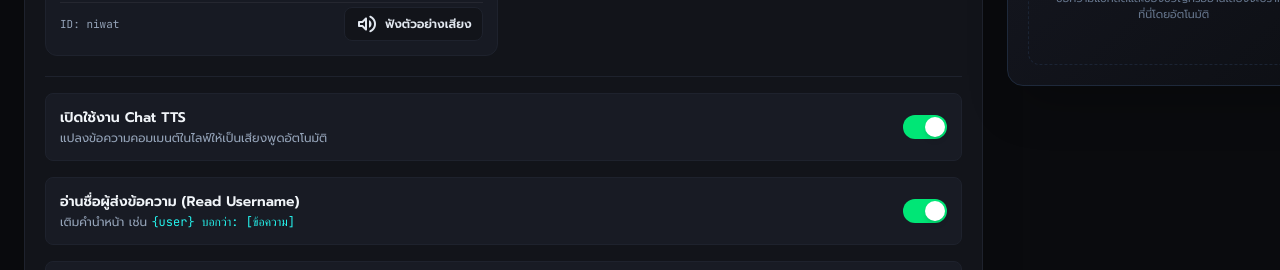
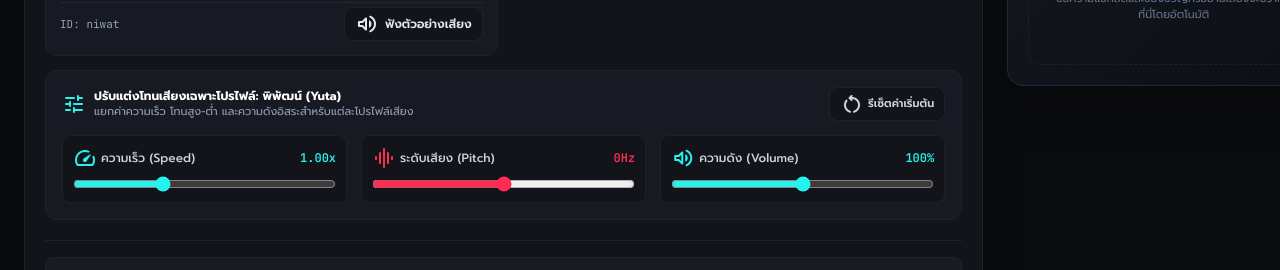
Before and after one commit to PhuriphatTyPeZ3r0/App-TikTok-Live-TTS-Dashboard-2026, a Next.js app in the folder frontend/: page / in a window 1280 px wide. Shown: the part 678-948 px from the top of the page. Built offline with nearby package versions, Linux system fonts and the light colour scheme; no server answers.

Commit message:
feat(ui): add per-voice acoustic tuning sliders to VoiceSelector dashboard

```diff
--- a/frontend/src/app/page.tsx
+++ b/frontend/src/app/page.tsx
@@ -25,7 +25,11 @@ import { LiveQueueConsole } from "../components/LiveQueueConsole";
 import { useTikFinitySettings } from "../hooks/useTikFinitySettings";
 import { useDashboardSocket } from "../hooks/useDashboardSocket";
 import { normalizeTtsText, isUserOnCooldown } from "../lib/textUtils";
-import type { QueueItem } from "../types/tikfinity";
+import {
+  DEFAULT_VOICE_TUNING,
+  type QueueItem,
+  type VoiceTuningConfig,
+} from "../types/tikfinity";
 import type { DashboardEvent } from "../types/dashboard";
 import { Loader2, X } from "lucide-react";
 
@@ -431,10 +435,21 @@ function TikFinityDashboardContent() {
     onUnauthorized: handleUnauthorized,
   });
 
-  // Synchronize selectedVoiceId with Backend REST API (/voice) and WebSocket (set_voice)
+  // Synchronize selectedVoiceId and per-voice tuning with Backend REST API (/voice) and WebSocket (set_voice)
   const syncVoiceWithBackend = useCallback(
-    async (voiceId: string) => {
-      updateSettings({ selectedVoiceId: voiceId });
+    async (voiceId: string, customTuning?: VoiceTuningConfig) => {
+      const activeTuning =
+        customTuning ||
+        settingsRef.current.voiceTunings?.[voiceId] ||
+        DEFAULT_VOICE_TUNING;
+
+      updateSettings({
+        selectedVoiceId: voiceId,
+        voiceTunings: {
+          ...(settingsRef.current.voiceTunings || {}),
+          [voiceId]: activeTuning,
+        },
+      });
       if (typeof window !== "undefined") {
         try {
           window.localStorage.setItem(STREAMVOX_VOICE_STORAGE_KEY, voiceId);
@@ -456,14 +471,19 @@ function TikFinityDashboardContent() {
               "X-Admin-Token": adminToken || tokenParam,
               Authorization: adminToken ? `Bearer ${adminToken}` : "",
             },
-            body: JSON.stringify({ voice_id: voiceId }),
+            body: JSON.stringify({
+              voice_id: voiceId,
+              speed: activeTuning.speed,
+              pitch: activeTuning.pitch,
+              volume: activeTuning.volume,
+            }),
           }
         );
       } catch (err) {
         console.warn("[StreamVox Dashboard] Failed syncing voice via REST /voice:", err);
       }
 
-      // 2. Also send WebSocket message { action: "set_voice", voice_id: voiceId } if connected
+      // 2. Also send WebSocket message { action: "set_voice", voice_id: voiceId, ... } if connected
       if (typeof window !== "undefined" && isConnected && sessionId && adminToken) {
         try {
           const wsProtocol = cleanUrl.startsWith("https") ? "wss:" : "ws:";
@@ -471,13 +491,28 @@ function TikFinityDashboardContent() {
           const wsEndpoint = `${wsProtocol}//${wsHost}/ws/dashboard/${encodeURIComponent(sessionId)}?token=${encodeURIComponent(adminToken)}`;
           const tempWs = new WebSocket(wsEndpoint);
           tempWs.onopen = () => {
-            tempWs.send(JSON.stringify({ action: "set_voice", voice_id: voiceId }));
+            tempWs.send(
+              JSON.stringify({
+                action: "set_voice",
+                voice_id: voiceId,
+                speed: activeTuning.speed,
+                pitch: activeTuning.pitch,
+                volume: activeTuning.volume,
+              })
+            );
             setTimeout(() => tempWs.close(), 250);
           };
         } catch {}
       }
     },
     [backendUrl, sessionId, adminToken, overlayToken, isConnected, updateSettings]
+  );
+
+  const handleChangeVoiceTuning = useCallback(
+    (voiceId: string, tuning: VoiceTuningConfig) => {
+      syncVoiceWithBackend(voiceId, tuning);
+    },
+    [syncVoiceWithBackend]
   );
 
   // Playback & Audio Routing Engine
@@ -504,6 +539,8 @@ function TikFinityDashboardContent() {
       const currentSettings = settingsRef.current;
       const isStale = () => currentPlayIdRef.current !== thisPlayId;
       const activeVoiceId = nextItem.voiceId || currentSettings.selectedVoiceId || "yuta";
+      const activeTuning =
+        currentSettings.voiceTunings?.[activeVoiceId] || DEFAULT_VOICE_TUNING;
 
       // Always dispatch synthesis request to backend so OBS Overlay receives audio via WebSocket broadcast
       try {
@@ -527,6 +564,9 @@ function TikFinityDashboardContent() {
             text: nextItem.text,
             user: nextItem.username,
             voice_id: activeVoiceId,
+            speed: activeTuning.speed,
+            pitch: activeTuning.pitch,
+            volume: activeTuning.volume,
           }),
         });
 
@@ -793,6 +833,7 @@ function TikFinityDashboardContent() {
           settings={settings}
           onUpdate={updateSettings}
           onSelectVoice={syncVoiceWithBackend}
+          onChangeTuning={handleChangeVoiceTuning}
           onTestVoice={handleTestSpecificVoice}
           backendUrl={backendUrl}
           testingVoiceId={testingVoiceId}
--- a/frontend/src/components/TikFinitySettings.tsx
+++ b/frontend/src/components/TikFinitySettings.tsx
@@ -12,7 +12,10 @@
  */
 
 import React, { useState } from "react";
-import { TikFinitySettings as TikFinitySettingsType } from "../types/tikfinity";
+import {
+  TikFinitySettings as TikFinitySettingsType,
+  VoiceTuningConfig,
+} from "../types/tikfinity";
 import { VoiceSelector } from "./VoiceSelector";
 import { TabChatSettings } from "./tabs/TabChatSettings";
 import { TabGiftSettings } from "./tabs/TabGiftSettings";
@@ -25,6 +28,7 @@ export interface TikFinitySettingsProps {
   settings: TikFinitySettingsType;
   onUpdate: (partial: Partial<TikFinitySettingsType>) => void;
   onSelectVoice?: (voiceId: string) => void;
+  onChangeTuning?: (voiceId: string, tuning: VoiceTuningConfig) => void;
   onTestVoice?: (voiceId: string, sampleText: string) => void | Promise<any>;
   backendUrl?: string;
   testingVoiceId?: string | null;
@@ -50,6 +54,7 @@ export function TikFinitySettings({
   settings,
   onUpdate,
   onSelectVoice,
+  onChangeTuning,
   onTestVoice,
   backendUrl = "",
   testingVoiceId = null,
@@ -61,6 +66,12 @@ export function TikFinitySettings({
   const handleVoiceChange = (voiceId: string) => {
     onUpdate({ selectedVoiceId: voiceId });
     onSelectVoice?.(voiceId);
+  };
+
+  const handleTuningChange = (voiceId: string, tuning: VoiceTuningConfig) => {
+    const nextTunings = { ...(settings.voiceTunings || {}), [voiceId]: tuning };
+    onUpdate({ voiceTunings: nextTunings });
+    onChangeTuning?.(voiceId, tuning);
   };
 
   return (
@@ -98,6 +109,8 @@ export function TikFinitySettings({
             <VoiceSelector
               selectedVoiceId={settings.selectedVoiceId || "yuta"}
               onSelectVoice={handleVoiceChange}
+              voiceTunings={settings.voiceTunings}
+              onChangeTuning={handleTuningChange}
               onTestVoice={onTestVoice}
               backendUrl={backendUrl}
               testingVoiceId={testingVoiceId}
@@ -111,6 +124,8 @@ export function TikFinitySettings({
           <VoiceSelector
             selectedVoiceId={settings.selectedVoiceId || "yuta"}
             onSelectVoice={handleVoiceChange}
+            voiceTunings={settings.voiceTunings}
+            onChangeTuning={handleTuningChange}
             onTestVoice={onTestVoice}
             backendUrl={backendUrl}
             testingVoiceId={testingVoiceId}
--- a/frontend/src/components/VoiceSelector.tsx
+++ b/frontend/src/components/VoiceSelector.tsx
@@ -13,7 +13,11 @@
  */
 
 import React, { useEffect, useState } from "react";
-import type { VoiceProfileInfo } from "../types/tikfinity";
+import {
+  DEFAULT_VOICE_TUNING,
+  type VoiceProfileInfo,
+  type VoiceTuningConfig,
+} from "../types/tikfinity";
 
 export const FALLBACK_VOICE_PROFILES: VoiceProfileInfo[] = [
   {
@@ -86,6 +90,12 @@ export interface VoiceSelectorProps {
   onSelectVoice: (voiceId: string) => void;
   /** Callback invoked when the streamer clicks "ฟังตัวอย่างเสียง" on a card. */
   onTestVoice?: (voiceId: string, sampleText: string) => void | Promise<any>;
+  /** Optional per-voice acoustic tuning map or active voice tuning configuration. */
+  voiceTuning?: VoiceTuningConfig;
+  /** Optional map of all per-voice tunings keyed by voice ID. */
+  voiceTunings?: Record<string, VoiceTuningConfig>;
+  /** Callback invoked when the streamer adjusts speed, pitch, or volume for a voice. */
+  onChangeTuning?: (voiceId: string, tuning: VoiceTuningConfig) => void;
   /** Optional base URL of the FastAPI backend for fetching `/api/voices`. */
   backendUrl?: string;
   /** Optional ID of the voice currently playing an audition sample. */
@@ -98,12 +108,16 @@ export function VoiceSelector({
   selectedVoiceId = "yuta",
   onSelectVoice,
   onTestVoice,
+  voiceTuning,
+  voiceTunings,
+  onChangeTuning,
   backendUrl = "",
   testingVoiceId = null,
   className = "",
 }: VoiceSelectorProps): React.JSX.Element {
   const [voices, setVoices] = useState<VoiceProfileInfo[]>(FALLBACK_VOICE_PROFILES);
   const [localTestingId, setLocalTestingId] = useState<string | null>(null);
+  const [localTunings, setLocalTunings] = useState<Record<string, VoiceTuningConfig>>({});
 
   useEffect(() => {
     let isMounted = true;
@@ -148,6 +162,23 @@ export function VoiceSelector({
   };
 
   const activeId = (selectedVoiceId || "yuta").toLowerCase();
+  const activeVoice =
+    voices.find((v) => v.id.toLowerCase() === activeId) || voices[0];
+  const currentTuning: VoiceTuningConfig =
+    voiceTuning ||
+    (voiceTunings && voiceTunings[activeId]) ||
+    localTunings[activeId] ||
+    DEFAULT_VOICE_TUNING;
+
+  const updateActiveTuning = (partial: Partial<VoiceTuningConfig>) => {
+    const next: VoiceTuningConfig = {
+      speed: partial.speed !== undefined ? partial.speed : currentTuning.speed,
+      pitch: partial.pitch !== undefined ? partial.pitch : currentTuning.pitch,
+      volume: partial.volume !== undefined ? partial.volume : currentTuning.volume,
+    };
+    setLocalTunings((prev) => ({ ...prev, [activeId]: next }));
+    onChangeTuning?.(activeId, next);
+  };
 
   return (
     <div className={`flex flex-col gap-3.5 ${className}`} data-testid="voice-selector">
@@ -272,6 +303,124 @@ export function VoiceSelector({
           );
         })}
       </div>
+
+      {/* Per-Voice Acoustic Tuning Panel */}
+      <div
+        data-testid="voice-tuning-panel"
+        className="rounded-xl p-4 bg-[#181b24]/95 border border-[#1e222d] flex flex-col gap-3.5"
+      >
+        <div className="flex items-center justify-between gap-2 flex-wrap">
+          <div className="flex items-center gap-2">
+            <span className="material-symbols-rounded text-[#25f4ee] text-lg select-none">
+              tune
+            </span>
+            <div>
+              <h4 className="text-xs font-bold text-white">
+                ปรับแต่งโทนเสียงเฉพาะโปรไฟล์: {activeVoice?.name || activeId}
+              </h4>
+              <p className="text-[11px] text-slate-400">
+                แยกค่าความเร็ว โทนสูง-ต่ำ และความดังอิสระสำหรับแต่ละโปรไฟล์เสียง
+              </p>
+            </div>
+          </div>
+          <button
+            type="button"
+            data-testid="voice-tuning-reset"
+            onClick={() => updateActiveTuning(DEFAULT_VOICE_TUNING)}
+            className="inline-flex items-center gap-1 px-2.5 py-1 rounded-lg text-[11px] font-semibold bg-[#12141a] hover:bg-[#fe2c55]/15 text-slate-300 hover:text-[#fe2c55] border border-[#1e222d] hover:border-[#fe2c55]/40 transition-colors"
+          >
+            <span className="material-symbols-rounded text-sm select-none">
+              restart_alt
+            </span>
+            <span>รีเซ็ตค่าเริ่มต้น</span>
+          </button>
+        </div>
+
+        <div className="grid grid-cols-1 sm:grid-cols-3 gap-3.5">
+          {/* Speed Slider */}
+          <div className="flex flex-col gap-1.5 bg-[#12141a] p-2.5 rounded-lg border border-white/[0.05]">
+            <div className="flex items-center justify-between text-xs">
+              <span className="inline-flex items-center gap-1 text-slate-300 font-medium">
+                <span className="material-symbols-rounded text-sm text-[#25f4ee] select-none">
+                  speed
+                </span>
+                ความเร็ว (Speed)
+              </span>
+              <span className="font-mono font-bold text-[#25f4ee]">
+                {currentTuning.speed.toFixed(2)}x
+              </span>
+            </div>
+            <input
+              type="range"
+              data-testid="voice-tuning-speed"
+              min="0.5"
+              max="2.0"
+              step="0.05"
+              value={currentTuning.speed}
+              onChange={(e) =>
+                updateActiveTuning({ speed: parseFloat(e.target.value) })
+              }
+              className="w-full accent-[#25f4ee] cursor-pointer"
+            />
+          </div>
+
+          {/* Pitch Slider */}
+          <div className="flex flex-col gap-1.5 bg-[#12141a] p-2.5 rounded-lg border border-white/[0.05]">
+            <div className="flex items-center justify-between text-xs">
+              <span className="inline-flex items-center gap-1 text-slate-300 font-medium">
+                <span className="material-symbols-rounded text-sm text-[#fe2c55] select-none">
+                  graphic_eq
+                </span>
+                ระดับเสียง (Pitch)
+              </span>
+              <span className="font-mono font-bold text-[#fe2c55]">
+                {currentTuning.pitch > 0
+                  ? `+${currentTuning.pitch}Hz`
+                  : `${currentTuning.pitch}Hz`}
+              </span>
+            </div>
+            <input
+              type="range"
+              data-testid="voice-tuning-pitch"
+              min="-50"
+              max="50"
+              step="1"
+              value={currentTuning.pitch}
+              onChange={(e) =>
+                updateActiveTuning({ pitch: parseInt(e.target.value, 10) })
+              }
+              className="w-full accent-[#fe2c55] cursor-pointer"
+            />
+          </div>
+
+          {/* Volume Slider */}
+          <div className="flex flex-col gap-1.5 bg-[#12141a] p-2.5 rounded-lg border border-white/[0.05]">
+            <div className="flex items-center justify-between text-xs">
+              <span className="inline-flex items-center gap-1 text-slate-300 font-medium">
+                <span className="material-symbols-rounded text-sm text-[#25f4ee] select-none">
+                  volume_up
+                </span>
+                ความดัง (Volume)
+              </span>
+              <span className="font-mono font-bold text-[#25f4ee]">
+                {currentTuning.volume}%
+              </span>
+            </div>
+            <input
+              type="range"
+              data-testid="voice-tuning-volume"
+              min="0"
+              max="200"
+              step="5"
+              value={currentTuning.volume}
+              onChange={(e) =>
+                updateActiveTuning({ volume: parseInt(e.target.value, 10) })
+              }
+              className="w-full accent-[#25f4ee] cursor-pointer"
+            />
+          </div>
+        </div>
+      </div>
     </div>
   );
 }
--- a/frontend/src/types/tikfinity.ts
+++ b/frontend/src/types/tikfinity.ts
@@ -4,6 +4,18 @@
  *
  * Voice Actor Attribution: พิพัฒน์ บุญสิทธิเลิศ (Phiphat Boonsitthilert)
  */
+
+export interface VoiceTuningConfig {
+  speed: number;
+  pitch: number;
+  volume: number;
+}
+
+export const DEFAULT_VOICE_TUNING: VoiceTuningConfig = {
+  speed: 1.0,
+  pitch: 0,
+  volume: 100,
+};
 
 export interface VoiceProfileInfo {
   id: string;
@@ -13,6 +25,9 @@ export interface VoiceProfileInfo {
   model_id?: string | null;
   edge_voice?: string;
   is_default?: boolean;
+  default_speed?: number;
+  default_pitch?: number;
+  default_volume?: number;
 }
 
 export interface TikFinitySettings {
@@ -31,6 +46,7 @@ export interface TikFinitySettings {
   inDashboardAudio: boolean;
   volume: number;
   selectedVoiceId?: string;
+  voiceTunings?: Record<string, VoiceTuningConfig>;
 }
 
 export interface QueueItem {
@@ -62,4 +78,5 @@ export const DEFAULT_TIKFINITY_SETTINGS: TikFinitySettings = {
   inDashboardAudio: true,
   volume: 1.0,
   selectedVoiceId: 'yuta',
+  voiceTunings: {},
 };
```
Also changed, not shown: 1 other file (tests, documents, lock files or other folders).
